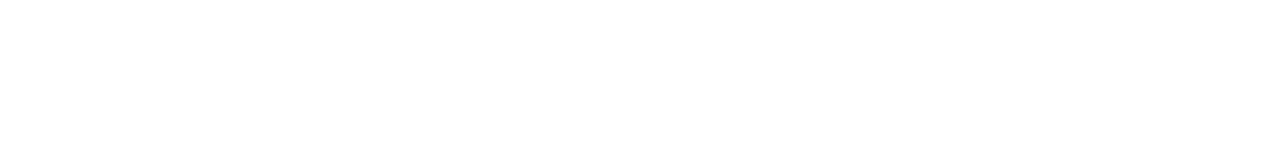
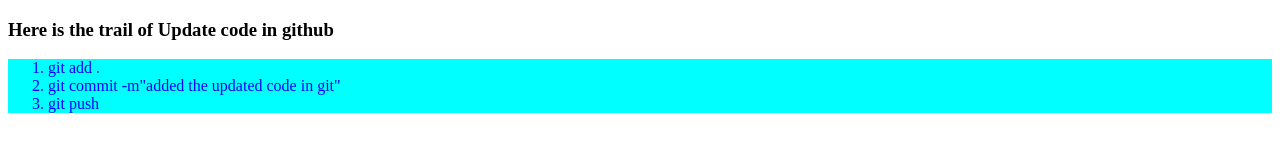
Before and after one commit to imamhosen63/my-first-github-repo, a plain HTML site: page index.html in a window 1280 px wide. Drawn offline with Linux system fonts and the light colour scheme.

Commit message:
added added the updated code in git

```diff
--- a/index.html
+++ b/index.html
@@ -4,8 +4,18 @@
     <meta charset="UTF-8">
     <meta name="viewport" content="width=device-width, initial-scale=1.0">
     <title>My First Ever Github Repo</title>
+    <link rel="stylesheet" href="styles/blog.css">
 </head>
 <body>
+  <div>
+<h3>Here is the trail of Update code in github</h3>
+<ol class="black">
+    <li>git add .</li>
+    <li>git commit -m"added the updated code in git"</li>
+    <li>git push</li>
+</ol>
 
+
+  </div>
 </body>
 </html>
--- /dev/null
+++ b/styles/blog.css
@@ -0,0 +1,5 @@
+.black{
+    color: blue;
+    background-color: aqua;
+
+}
```
